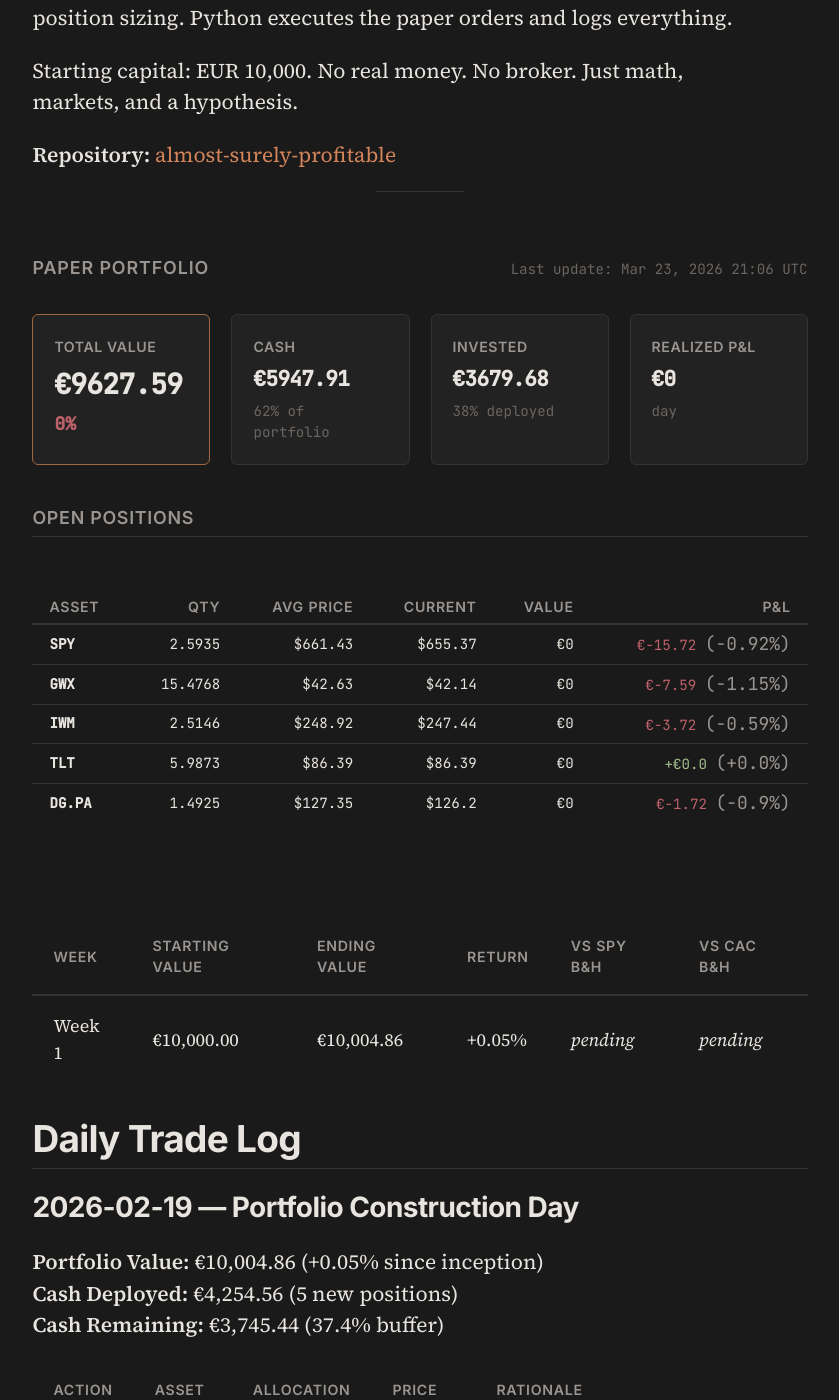
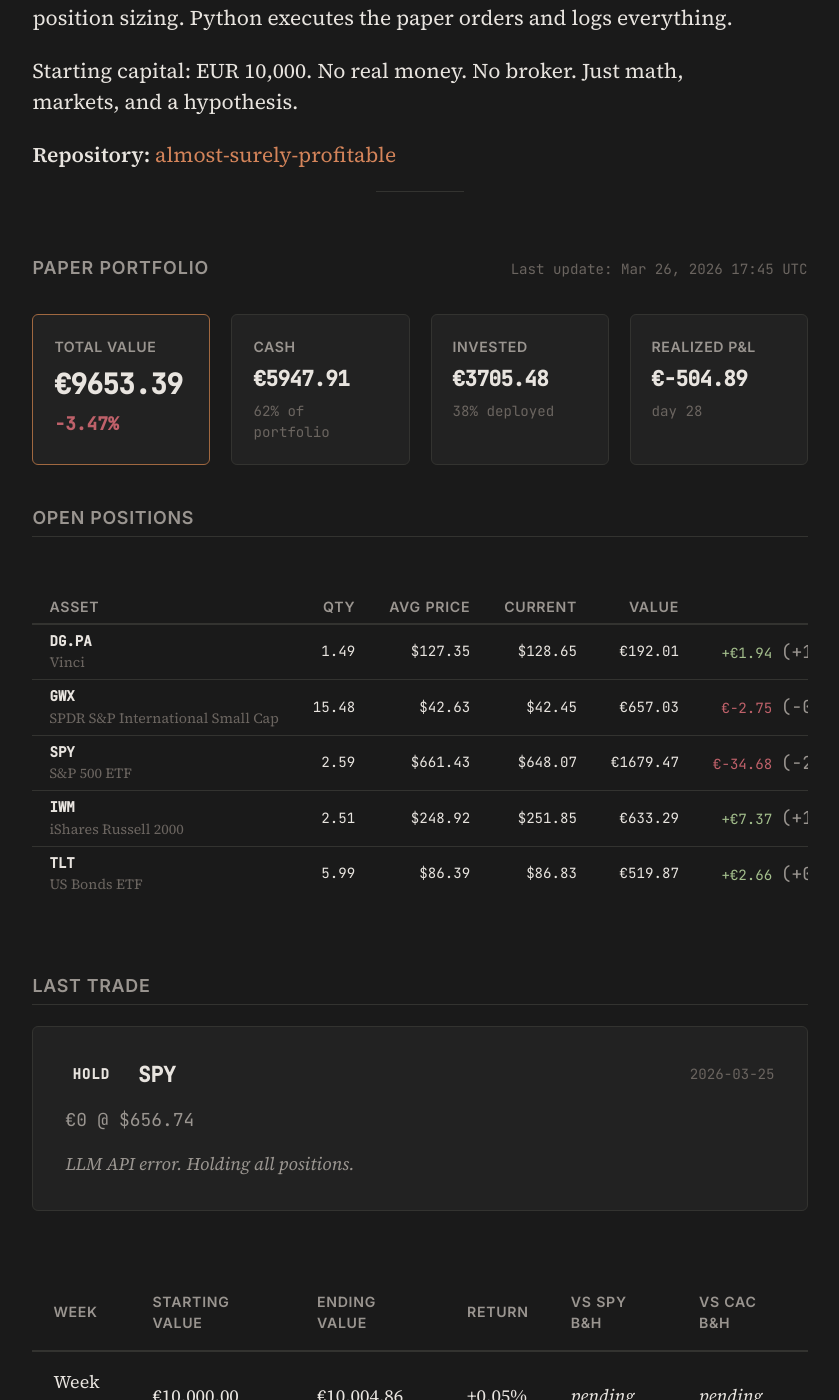
Before and after one commit to Alm0stSurely/alm0stsurely.github.io, a Jekyll site: the page built from trading.md, in a window 1280 px wide and 1400 px high, scrolled down 854 px. Shown: the whole window, without its empty margins (220-1059 px from the left). Built offline with Jekyll 4.4.1, drawn with Linux system fonts in a browser that asks for light colours.

```diff
--- a/_data/portfolio.json
+++ b/_data/portfolio.json
@@ -1,140 +1,82 @@
 {
-  "last_updated": "Mar 23, 2026 21:06 UTC",
-  "total_value": 9627.59,
-  "total_return": -3.724,
+  "last_updated": "2026-03-26T17:45:00",
+  "starting_capital": 10000.00,
   "cash": 5947.91,
-  "cash_pct": 61.8,
-  "invested": 3679.69,
-  "invested_pct": 38.2,
-  "realized_pnl": -504.89,
-  "num_positions": 5,
+  "total_value": 9653.39,
+  "total_return_pct": -3.47,
+  "total_realized_pnl": -504.89,
+  "days_active": 28,
   "positions": [
     {
-      "ticker": "SPY",
-      "quantity": 2.5935,
-      "avg_price": 661.43,
-      "current_price": 655.37,
-      "value": 1699.73,
-      "pnl": -15.72,
-      "pnl_pct": -0.92
+      "ticker": "DG.PA",
+      "name": "Vinci",
+      "quantity": 1.49,
+      "avg_price": 127.35,
+      "current_price": 128.65,
+      "market_value": 192.01,
+      "pnl": 1.94,
+      "pnl_pct": 1.02,
+      "allocation_pct": 1.99
     },
     {
       "ticker": "GWX",
-      "quantity": 15.4768,
+      "name": "SPDR S&P International Small Cap",
+      "quantity": 15.48,
       "avg_price": 42.63,
-      "current_price": 42.14,
-      "value": 652.19,
-      "pnl": -7.59,
-      "pnl_pct": -1.15
+      "current_price": 42.45,
+      "market_value": 657.03,
+      "pnl": -2.75,
+      "pnl_pct": -0.42,
+      "allocation_pct": 6.81
+    },
+    {
+      "ticker": "SPY",
+      "name": "S&P 500 ETF",
+      "quantity": 2.59,
+      "avg_price": 661.43,
+      "current_price": 648.07,
+      "market_value": 1679.47,
+      "pnl": -34.68,
+      "pnl_pct": -2.02,
+      "allocation_pct": 17.40
     },
     {
       "ticker": "IWM",
-      "quantity": 2.5146,
+      "name": "iShares Russell 2000",
+      "quantity": 2.51,
       "avg_price": 248.92,
-      "current_price": 247.44,
-      "value": 622.2,
-      "pnl": -3.72,
-      "pnl_pct": -0.59
+      "current_price": 251.85,
+      "market_value": 633.29,
+      "pnl": 7.37,
+      "pnl_pct": 1.18,
+      "allocation_pct": 6.56
     },
     {
       "ticker": "TLT",
-      "quantity": 5.9873,
+      "name": "US Bonds ETF",
+      "quantity": 5.99,
       "avg_price": 86.39,
-      "current_price": 86.39,
-      "value": 517.21,
-      "pnl": 0.0,
-      "pnl_pct": 0.0
-    },
-    {
-      "ticker": "DG.PA",
-      "quantity": 1.4925,
-      "avg_price": 127.35,
-      "current_price": 126.2,
-      "value": 188.35,
-      "pnl": -1.72,
-      "pnl_pct": -0.9
+      "current_price": 86.83,
+      "market_value": 519.87,
+      "pnl": 2.66,
+      "pnl_pct": 0.52,
+      "allocation_pct": 5.39
     }
   ],
-  "recent_trades": [
-    {
-      "date": "2026-03-23",
-      "ticker": "TLT",
-      "action": "BUY",
-      "quantity": 5.9873,
-      "price": 86.39,
-      "total": 517.21
-    },
-    {
-      "date": "2026-03-20",
-      "ticker": "TLT",
-      "action": "SELL",
-      "quantity": 27.8734,
-      "price": 85.86,
-      "total": 2393.21
-    },
-    {
-      "date": "2026-03-20",
-      "ticker": "FEZ",
-      "action": "SELL",
-      "quantity": 5.6408,
-      "price": 60.02,
-      "total": 338.56
-    },
-    {
-      "date": "2026-03-19",
-      "ticker": "GLD",
-      "action": "BUY",
-      "quantity": 0.2631,
-      "price": 426.41,
-      "total": 112.19
-    },
-    {
-      "date": "2026-03-19",
-      "ticker": "SPY",
-      "action": "BUY",
-      "quantity": 0.6299,
-      "price": 659.72,
-      "total": 415.53
-    },
-    {
-      "date": "2026-03-19",
-      "ticker": "OR.PA",
-      "action": "SELL",
-      "quantity": 1.4641,
-      "price": 345.75,
-      "total": 506.2
-    },
-    {
-      "date": "2026-03-18",
-      "ticker": "GLD",
-      "action": "BUY",
-      "quantity": 0.359,
-      "price": 444.74,
-      "total": 159.67
-    },
-    {
-      "date": "2026-03-18",
-      "ticker": "SPY",
-      "action": "BUY",
-      "quantity": 0.8518,
-      "price": 661.57,
-      "total": 563.53
-    },
-    {
-      "date": "2026-03-18",
-      "ticker": "TLT",
-      "action": "BUY",
-      "quantity": 4.273,
-      "price": 86.96,
-      "total": 371.56
-    },
-    {
-      "date": "2026-03-17",
-      "ticker": "TLT",
-      "action": "BUY",
-      "quantity": 7.2802,
-      "price": 87.46,
-      "total": 636.73
-    }
-  ]
+  "last_trade": {
+    "date": "2026-03-25",
+    "ticker": "SPY",
+    "action": "hold",
+    "price": 656.74,
+    "amount": 0,
+    "reasoning": "LLM API error. Holding all positions."
+  },
+  "alert_status": {
+    "active_alert": true,
+    "alert_time": "2026-03-26T17:45:00",
+    "alert_type": "POSITION_MOVEMENT",
+    "affected_ticker": "SPY",
+    "movement_pct": -2.02,
+    "severity": "MEDIUM"
+  }
 }
```
Also changed, not shown: _posts/2026-03-26-when-chat-control-fell.md (added, +94 -0 lines).
